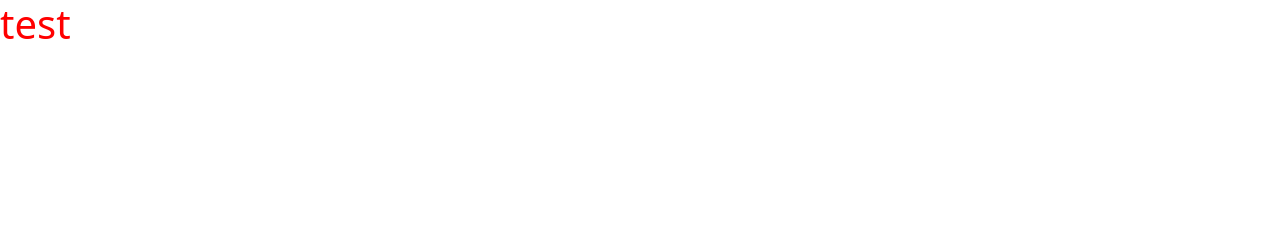
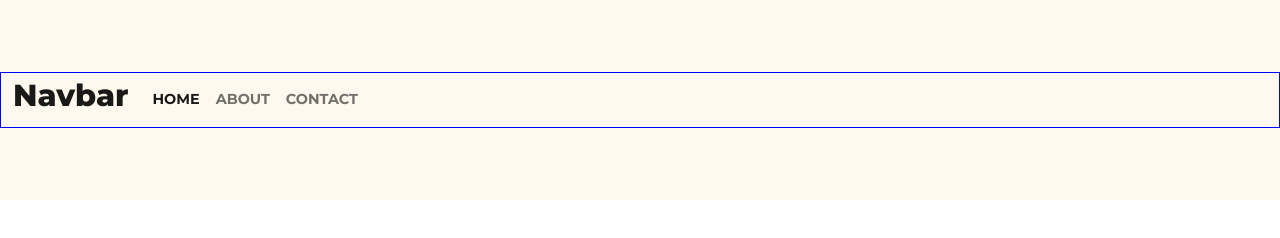
Before and after one commit to sorchacodesui/casestudy_wk20, a plain HTML site: page index.html in a window 1280 px wide. Drawn offline with nearby package versions, Linux system fonts and the light colour scheme; a web font is replaced by a local one.

Commit message:
start bootstrap navbar

```diff
--- a/css/style.css
+++ b/css/style.css
@@ -1,3 +1,43 @@
+:root {
+    /* colors */
+    --almost-black: #161116;
+    --white: #ffffff;
+    --red-orange: #E93209;
+    --goldenrod: #FACC56;
+    --light-pink: #F9D9D0;
+    --beige: #FDF9EE;
+    font-size: 100%;
+    scroll-behavior: smooth;
+}
+body {
+    font-family: 'Montserrat';
+    font-size: 18px;
+}
+.navbar {
+    background-color: var(--beige);
+    height: 200px;
+}
+.nav-item {
+    font-weight: 700;
+    color: var(--almost-black);
+    font-size: .9rem;
+    text-transform: uppercase;
+}
+.container-fluid {
+    border: 1px solid blue;
+}
+.navbar-brand {
+    /* border: 1px solid red; */
+    font-size: 1.9rem;
+
+}
+/* .navbar-nav {
+    display: flex;
+    flex-direction: column;
+} */
 h1 {
-    color: red;
+    font-family: 'Montserrat';
+    color: var(--almost-black);
+    font-weight: 800;
+    font-size: 1.9rem; /* higher specificity on .navbar-brand */
 }
--- a/index.html
+++ b/index.html
@@ -5,11 +5,34 @@
         <title>Case Study 1</title>
                 <!-- CSS only -->
         <link href="https://cdn.jsdelivr.net/npm/bootstrap@5.1.3/dist/css/bootstrap.min.css" rel="stylesheet" integrity="sha384-1BmE4kWBq78iYhFldvKuhfTAU6auU8tT94WrHftjDbrCEXSU1oBoqyl2QvZ6jIW3" crossorigin="anonymous">
+        <!--fonts-->
+        <link rel="preconnect" href="https://fonts.googleapis.com">
+        <link rel="preconnect" href="https://fonts.gstatic.com" crossorigin>
+        <link href="https://fonts.googleapis.com/css2?family=Italiana&family=Montserrat:ital,wght@0,100;0,200;0,300;0,400;0,500;0,600;0,700;0,800;0,900;1,100;1,200;1,300;1,400;1,500;1,600;1,700;1,800;1,900&display=swap" rel="stylesheet">
         <link rel="stylesheet" href="css/style.css">
-
 </head>
 <body>
-        <h1>test</h1>
+    <nav class="navbar navbar-expand-lg navbar-light">
+        <div class="container-fluid">
+            <h1 class="navbar-brand" href="#">Navbar</h1>
+            <button class="navbar-toggler" type="button" data-bs-toggle="collapse" data-bs-target="#navbarSupportedContent" aria-controls="navbarSupportedContent" aria-expanded="false" aria-label="Toggle navigation">
+            <span class="navbar-toggler-icon"></span>
+            </button>
+            <div class="collapse navbar-collapse" id="navbarSupportedContent">
+                <ul class="navbar-nav me-auto mb-2 mb-lg-0">
+                    <li class="nav-item">
+                    <a class="nav-link active" aria-current="page" href="#">Home</a>
+                    </li>
+                    <li class="nav-item">
+                    <a class="nav-link" href="#">About</a>
+                    </li>
+                    <li class="nav-item">
+                        <a class="nav-link" href="#">Contact</a>
+                    </li>
+                </ul>
+            </div>
+        </div>
+    </nav>
             <!-- JavaScript Bundle with Popper -->
     <script src="https://cdn.jsdelivr.net/npm/bootstrap@5.1.3/dist/js/bootstrap.bundle.min.js" integrity="sha384-ka7Sk0Gln4gmtz2MlQnikT1wXgYsOg+OMhuP+IlRH9sENBO0LRn5q+8nbTov4+1p" crossorigin="anonymous"></script>
     <script src="js/index.js"></script>
```
Lines whose indentation alone changed are shown as unchanged.
